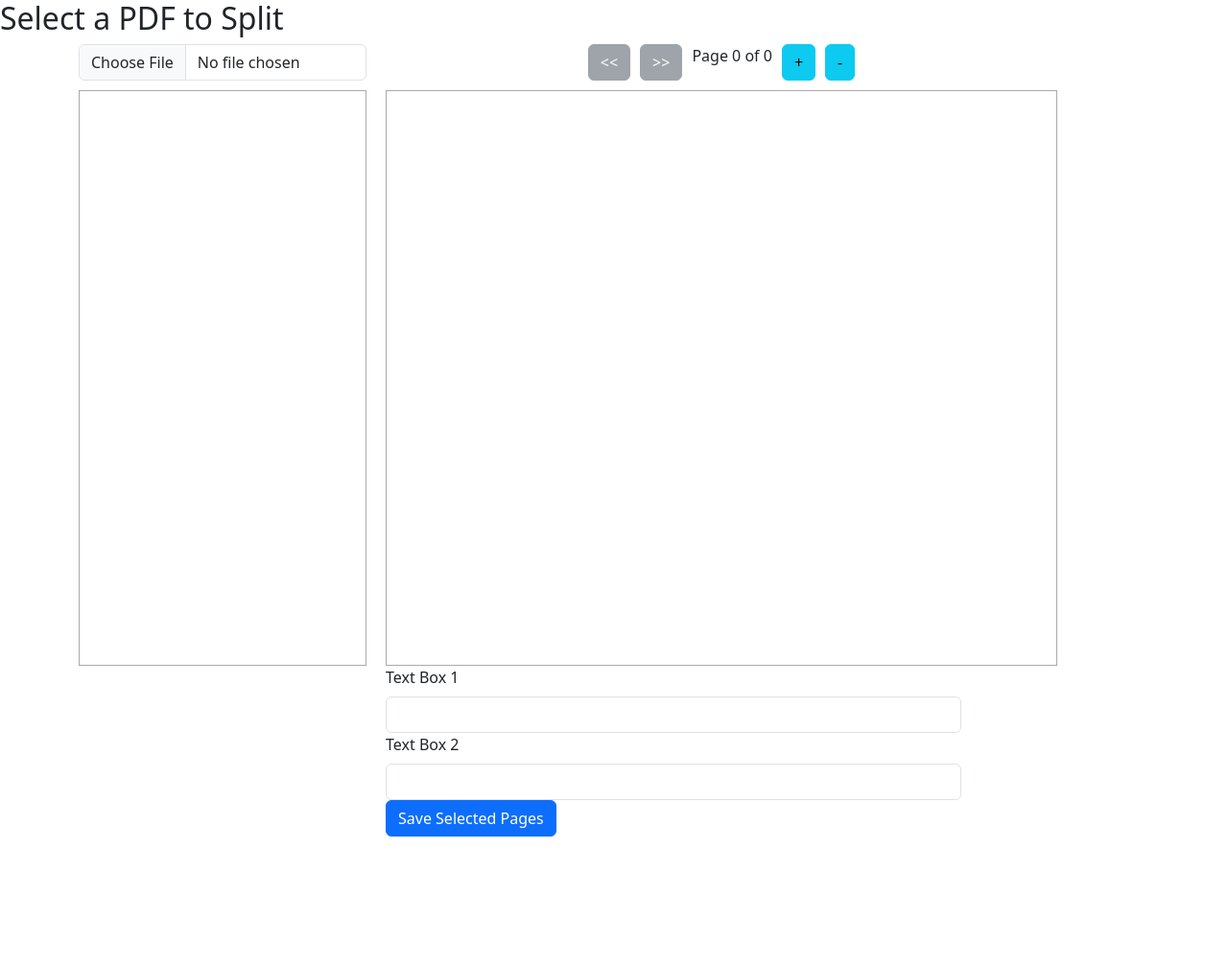
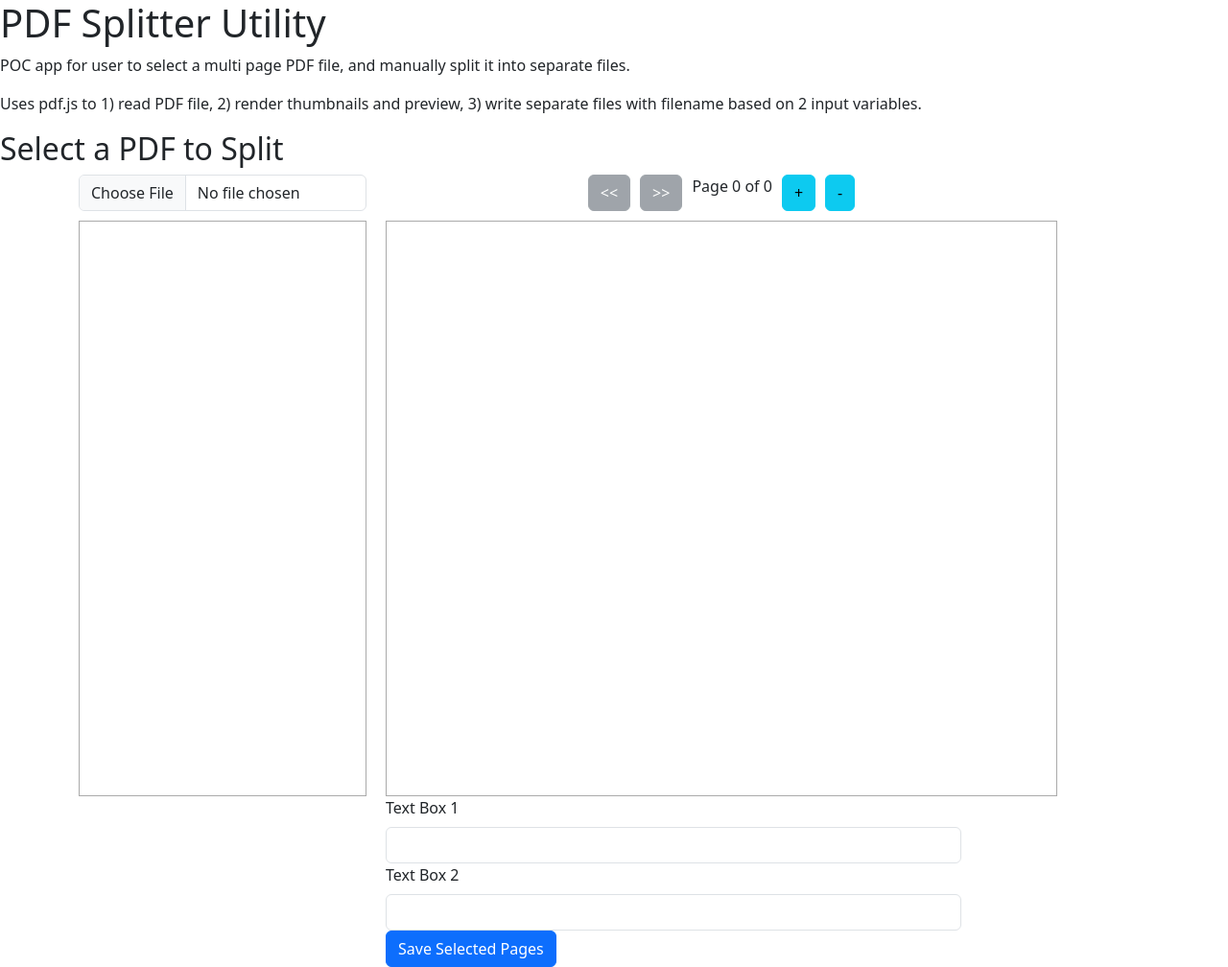
Before and after one commit to craigvillacorta/craigvillacorta.github.io, a plain HTML site: page split-pdf-files.html in a window 1280 px wide. Shown: the whole page at 96% size. Before the commit the page ends 872 px from the top, so only its background shows below. Drawn offline with nearby package versions, Linux system fonts and the light colour scheme.

Commit message:
Update split-pdf-files.html
MVP with notes

```diff
--- a/split-pdf-files.html
+++ b/split-pdf-files.html
@@ -65,6 +65,9 @@
     </style>
 </head>
 <body>
+    <h1>PDF Splitter Utility</h1>
+    <p>POC app for user to select a multi page PDF file, and manually split it into separate files.</p>
+    <p>Uses pdf.js to 1) read PDF file, 2) render thumbnails and preview, 3) write separate files with filename based on 2 input variables.</p>
     <h2>Select a PDF to Split</h2>
     <div class="container">
         <div>
```
